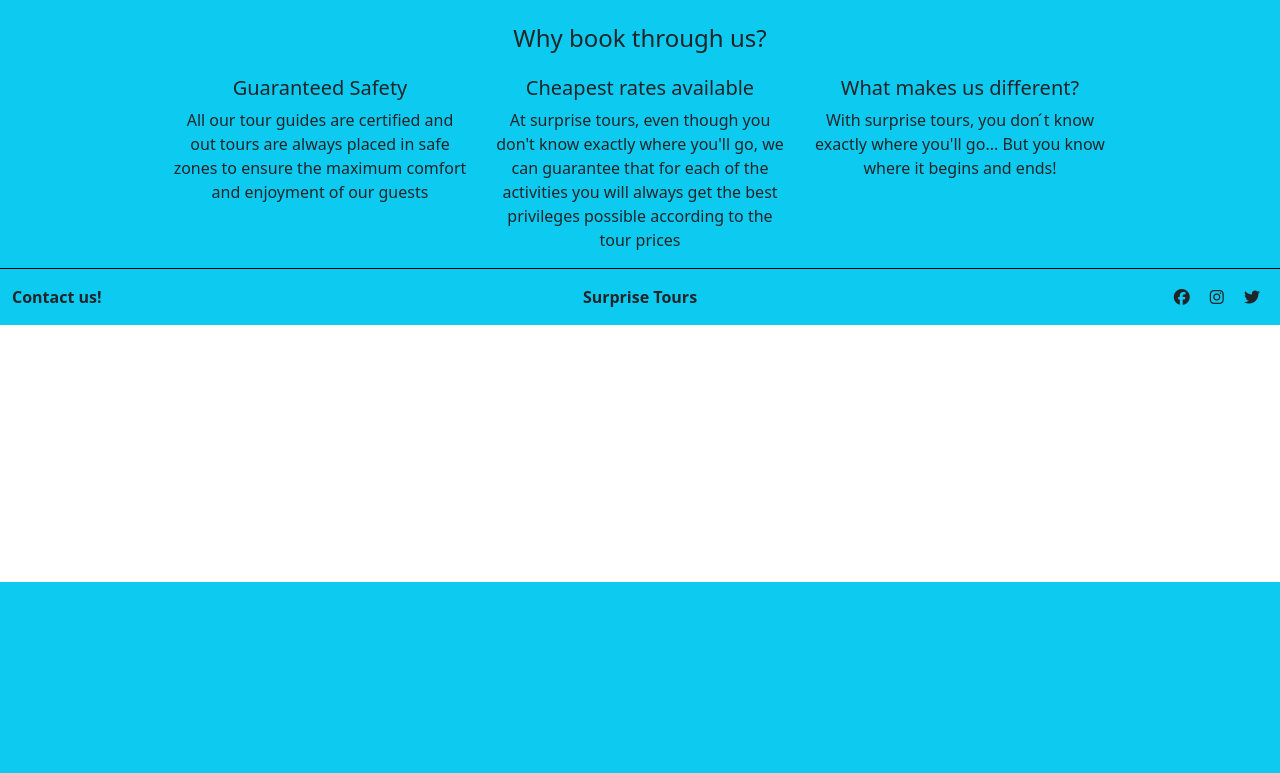
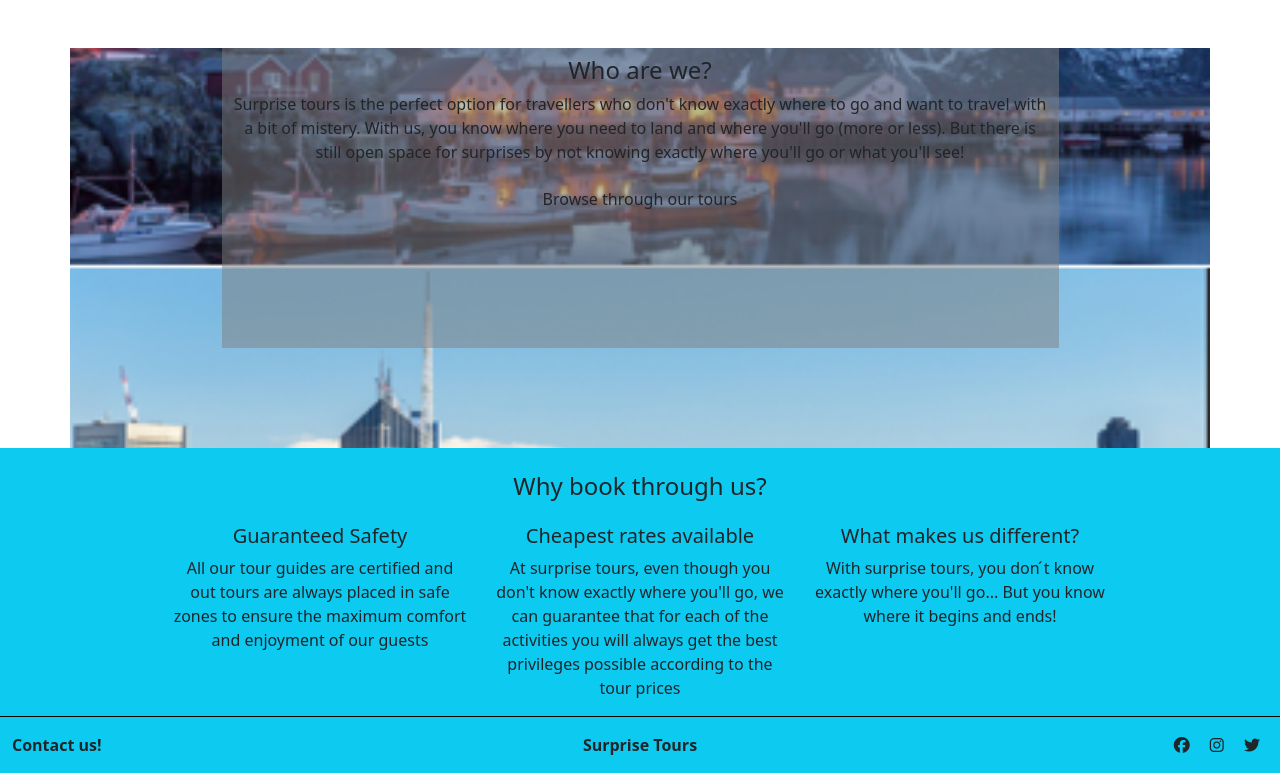
Before and after one commit to lpewton/surprise-tours, a Django app: page / in a window 1280 px wide. Shown: the part 218-991 px from the top of the page. Before the commit the page ends 800 px from the top, so only its background shows below. Run offline with Django 3.2, Linux system fonts and the light colour scheme; some libraries are stand-ins or nearby versions.

Commit message:
Create frontend for homepage

```diff
--- a/home/templates/home/index.html
+++ b/home/templates/home/index.html
@@ -1,5 +1,12 @@
 {% extends 'base.html' %}
+{% load static %}
 
 {% block content %}
-
+<div id="index-container" class="container">
+<div id="index-text-div" class="text-center w-75 h-75 mx-auto mt-5 p-2">
+<h4>Who are we?</h4>
+<p class="">Surprise tours is the perfect option for travellers who don't know exactly where to go and want to travel with a bit of mistery. With us, you know where you need to land and where you'll go (more or less). But there is still open space for surprises by not knowing exactly where you'll go or what you'll see!</p>
+<a href="" class="btn">Browse through our tours</a>
+</div>
+</div>
 {% endblock %}
--- /dev/null
+++ b/static/css/base.css
@@ -0,0 +1,9 @@
+#index-container {
+    background: url('/media/index_bg.png') no-repeat center center fixed;
+    background-size: cover;
+    height: 50vh;
+}
+
+#index-text-div {
+    background-color: rgba(128, 128, 128, 0.5);
+}
--- a/surprise_tours/settings.py
+++ b/surprise_tours/settings.py
@@ -139,7 +139,8 @@ STATICFILES_DIRS = [os.path.join(BASE_DIR, 'static'), ]
 STATIC_ROOT = os.path.join(BASE_DIR, 'staticfiles')
 
 MEDIA_URL = '/media/'
-DEFAULT_FILE_STORAGE = 'cloudinary_storage.storage.MediaCloudinaryStorage'
+MEDIA_ROOT = os.path.join(BASE_DIR, 'media')
+# DEFAULT_FILE_STORAGE = 'cloudinary_storage.storage.MediaCloudinaryStorage'
 
 
 # Default primary key field type
--- a/templates/base.html
+++ b/templates/base.html
@@ -1,3 +1,4 @@
+{% load static %}
 <!DOCTYPE html>
 <html lang="en">
 
@@ -6,6 +7,7 @@
     <meta http-equiv="X-UA-Compatible" content="IE=edge">
     <meta name="viewport" content="width=device-width, initial-scale=1.0">
     <title>Surprise Tours</title>
+    <link rel="stylesheet" href="{% static 'css/base.css' %}">
     <!-- Bootstrap link -->
     <link href="https://cdn.jsdelivr.net/npm/bootstrap@5.3.0/dist/css/bootstrap.min.css" rel="stylesheet"
         integrity="sha384-9ndCyUaIbzAi2FUVXJi0CjmCapSmO7SnpJef0486qhLnuZ2cdeRhO02iuK6FUUVM" crossorigin="anonymous">
```
Also changed, not shown: media/index_bg.png (added), 2 other files.
